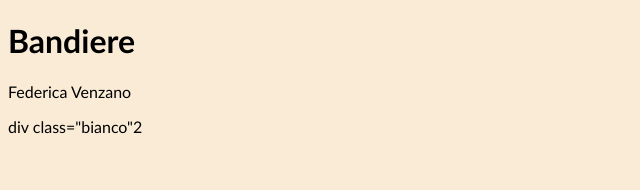
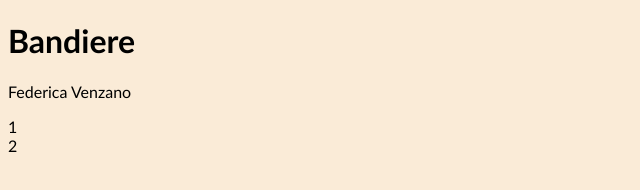
Before and after one commit to FedeVenza/NABA-feb24-federica, a plain HTML site: page es01/index.html in a window 1280 px wide. Shown: the whole page, without its empty margins (0-640 px from the left). Drawn offline with Linux system fonts and the light colour scheme.

Commit message:
Update index.html

```diff
--- a/es01/index.html
+++ b/es01/index.html
@@ -9,8 +9,8 @@
 <h1>Bandiere</h1>
 <p>Federica Venzano </p>
 <div class="sezione"
- div class="blu"1</div></div>
- div class="bianco"2</div>
+ div class="blu">1</div>
+ <div class="bianco">2</div>
 
 </div>
 
```
